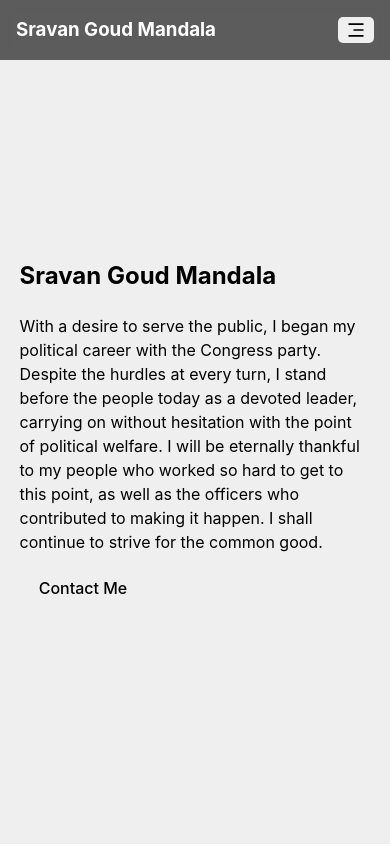
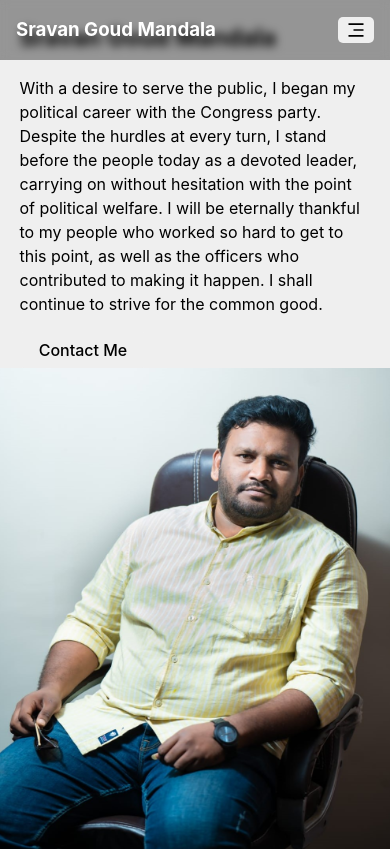
Before and after one commit to sravankumar-samala/SravanGoudMandala_portfolio, a React (Vite) app: page / in a window 390 px wide. Shown: the top 851 px of the page. Built offline with nearby package versions, Linux system fonts and the light colour scheme.

Commit message:
test commit

```diff
--- a/src/components/Header/index.css
+++ b/src/components/Header/index.css
@@ -10,11 +10,12 @@ header {
   right: 0;
   left: 0;
   z-index: 999;
+  backdrop-filter: blur(5px);
 }
 header h3 {
   margin-block: 0;
 }
-header::before,
+/* header::before,
 nav::before {
   content: "";
   position: absolute;
@@ -24,7 +25,7 @@ nav::before {
   left: 0;
   z-index: -1;
   backdrop-filter: blur(5px);
-}
+} */
 nav {
   display: flex;
   gap: 10px;
@@ -80,6 +81,7 @@ nav a:hover::after {
     background-color: var(--clr-header-bg);
     transform: translateX(0);
     transition: transform 0.3s ease-in-out;
+    backdrop-filter: blur(5px) !important;
   }
 
   .hide-nav-bar {
@@ -90,7 +92,7 @@ nav a:hover::after {
   }
 
   nav a {
-    background-color: rgba(211, 211, 211, 0.2);
+    background-color: rgba(68, 68, 68, 0.2);
     transform: translateX(0);
     transition: 0.3s;
   }
--- a/src/components/Home/index.css
+++ b/src/components/Home/index.css
@@ -21,6 +21,6 @@
     grid-template-columns: 1fr;
   }
   .hero-image-container {
-    display: none;
+    /* display: none; */
   }
 }
--- a/src/index.css
+++ b/src/index.css
@@ -8,7 +8,7 @@
   -webkit-font-smoothing: antialiased;
   -moz-osx-font-smoothing: grayscale;
 
-  --clr-header-bg: rgba(0, 0, 0, 0.61);
+  --clr-header-bg: rgba(0, 0, 0, 0.377);
 }
 
 * {
```
